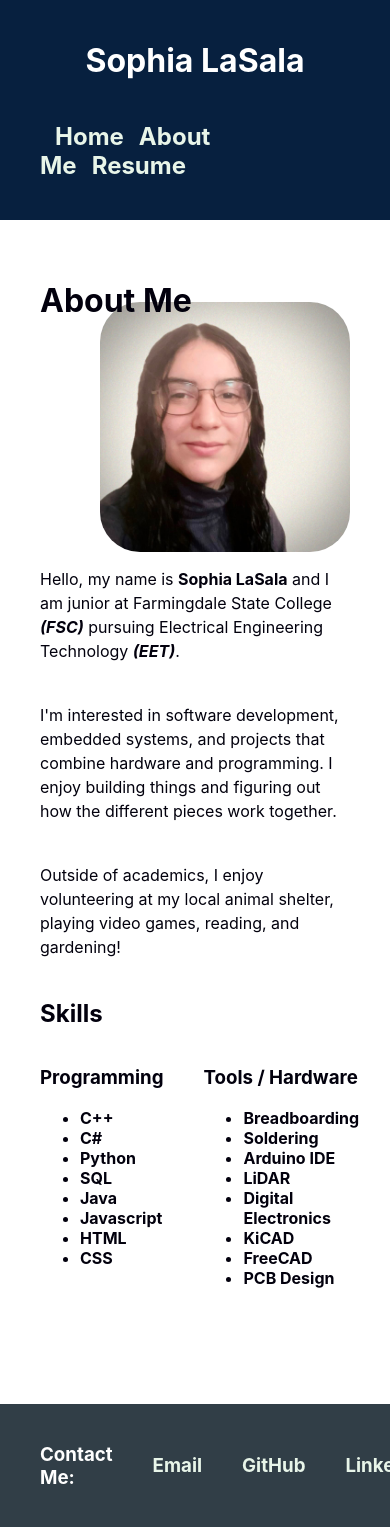
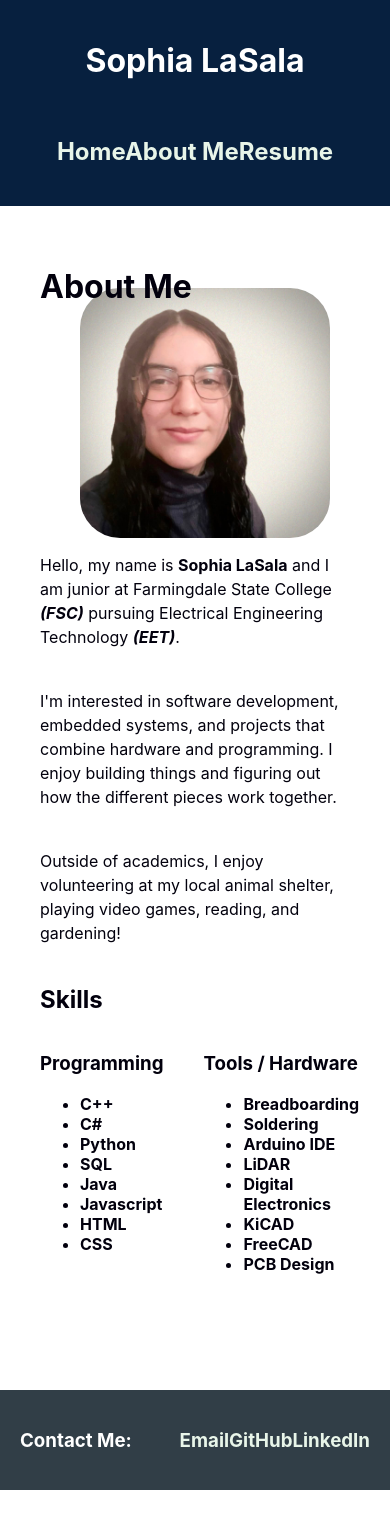
Before and after one commit to sophia-lasala/sophia-lasala.github.io, a React (Vite) app: page /#/about in a window 390 px wide. Shown: the top 1527 px of the page. After the commit the page ends 1490 px from the top, so only its background shows below. Built offline with nearby package versions, Linux system fonts and the light colour scheme.

Commit message:
Update mobile view

```diff
--- a/src/App.css
+++ b/src/App.css
@@ -129,16 +129,33 @@ footer a:hover {
 }
 
 @media (max-width: 768px) {
-    header{
+    header {
         flex-direction: column;
+        text-align: center;
+        padding: 20px;
+        gap: 15px;
     }
 
-    nav a{
-        margin-left: 15px;
+    nav {
+        width: 100%;
+        justify-content: center;
+        gap: 20px;
+    }
+
+    nav a {
+        margin-left: 0;
+    }
+
+    .footer-content {
+        margin: 20px;
     }
 
     .footer-links {
-        gap: 20px;
+        gap: 15px;
+    }
+
+    footer a {
+        margin-left: 0;
     }
 
     .project-grid {
@@ -146,20 +163,21 @@ footer a:hover {
     }
 
     .about-photo {
-        display: grid;
         float: left;
         width: 250px;
         margin-top: 15px;
-        margin-left: 30px;
+        margin-left: 0;
+        margin-right: 20px;
         margin-bottom: 15px;
-
-        object-fit: cover;
-        border-radius: 40px;
-        corner-shape: squircle;
     }
 
-    .skills{
-        grid-template-columns: repeat(1 , 1fr);
+    .skills {
+        grid-template-columns: 1fr;
+    }
+
+    .resume iframe {
+        width: 100%;
+        height: 600px;
     }
 }
 
```
